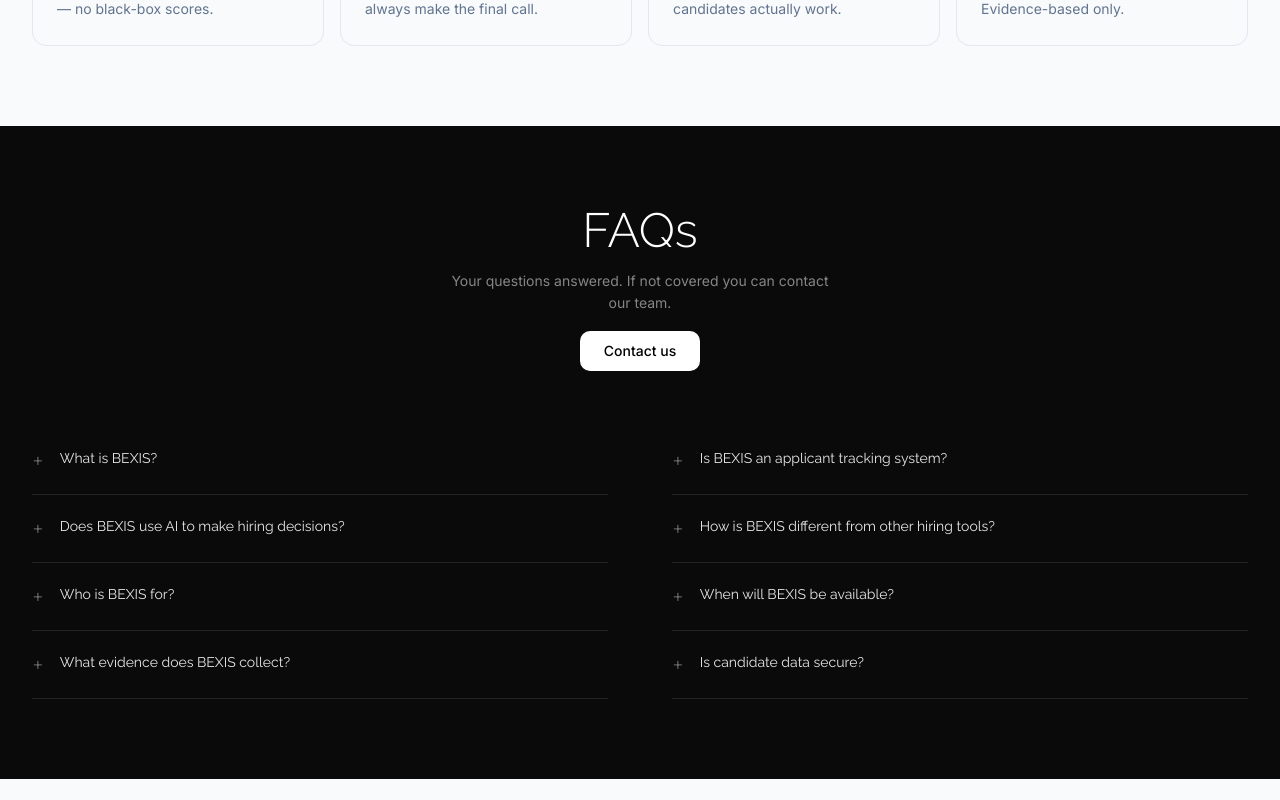
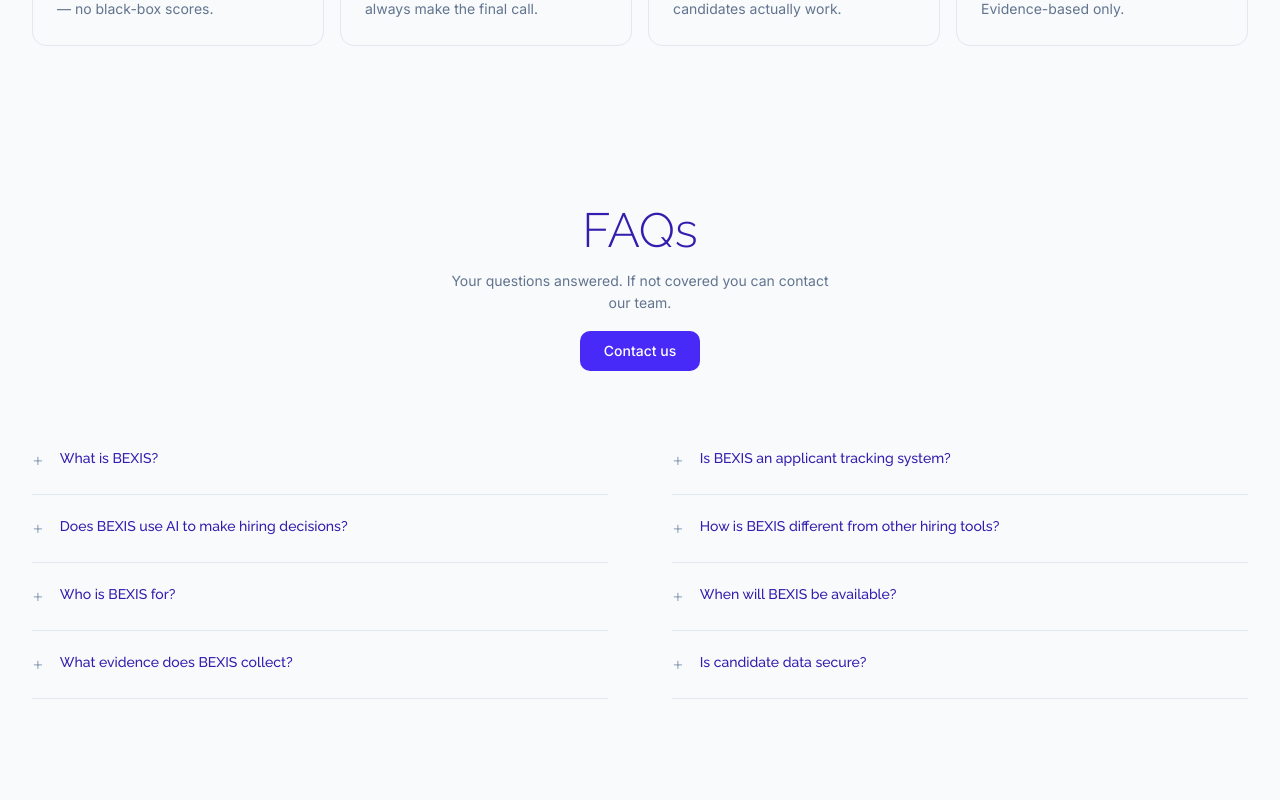
Before and after one commit to wizarphics/bexis-waitlist, a Next.js app: page / in a window 1280 px wide. Shown: the part 2820-3620 px from the top of the page. Built offline with nearby package versions, Linux system fonts and the light colour scheme.

Commit message:
FAQ: keep Teloa structure, revert to light theme
- Two-column grid, +/- icons, border treatment — kept
- Background: transparent (light page bg)
- Text: navy-900 questions, slate-500 answers
- Icons: slate-400, hover purple
- Button: purple (#472AF8) with white text

```diff
--- a/src/app/page.tsx
+++ b/src/app/page.tsx
@@ -18,13 +18,13 @@
 function FAQItem({ question, answer }: { question: string; answer: string }) {
   const [open, setOpen] = useState(false);
   return (
-    <div className="border-b border-white/10">
+    <div className="border-b border-slate-200">
       <button onClick={() => setOpen(!open)} className="w-full flex items-start gap-4 text-left py-5 cursor-pointer group">
-        <span className="text-lg font-light text-white/40 group-hover:text-white/70 transition-colors mt-[-1px] shrink-0">{open ? '×' : '+'}</span>
-        <span className="text-sm text-white/90 leading-relaxed" style={{ fontFamily: 'var(--font-display)' }}>{question}</span>
+        <span className="text-lg font-light text-slate-400 group-hover:text-[#472AF8] transition-colors mt-[-1px] shrink-0">{open ? '×' : '+'}</span>
+        <span className="text-sm font-medium text-navy-900 leading-relaxed" style={{ fontFamily: 'var(--font-display)' }}>{question}</span>
       </button>
       <div className={`overflow-hidden transition-all duration-200 ${open ? 'max-h-40 pb-5' : 'max-h-0'}`}>
-        <p className="text-sm text-white/50 leading-relaxed pl-7">{answer}</p>
+        <p className="text-sm text-slate-500 leading-relaxed pl-7">{answer}</p>
       </div>
     </div>
   );
@@ -445,17 +445,17 @@
       </section>
 
       {/* FAQ */}
-      <section className="py-20 bg-[#0a0a0a]">
+      <section className="py-20">
         <div className="max-w-[1400px] mx-auto px-4 sm:px-6 lg:px-8">
           {/* Header */}
           <div className="text-center mb-14 space-y-4">
-            <h2 className="text-4xl sm:text-5xl font-light text-white" style={{ fontFamily: 'var(--font-display)' }}>
+            <h2 className="text-4xl sm:text-5xl font-light text-navy-900" style={{ fontFamily: 'var(--font-display)' }}>
               FAQs
             </h2>
-            <p className="text-white/50 text-sm max-w-sm mx-auto leading-relaxed">
+            <p className="text-slate-500 text-sm max-w-sm mx-auto leading-relaxed">
               Your questions answered. If not covered you can contact our team.
             </p>
-            <button onClick={() => openWaitlist('employer')} className="px-6 py-2.5 text-sm font-medium text-black bg-white hover:bg-white/90 rounded-lg transition-colors cursor-pointer">
+            <button onClick={() => openWaitlist('employer')} className="px-6 py-2.5 text-sm font-medium text-white bg-[#472AF8] hover:bg-[#3b22d0] rounded-lg transition-colors cursor-pointer">
               Contact us
             </button>
           </div>
```
